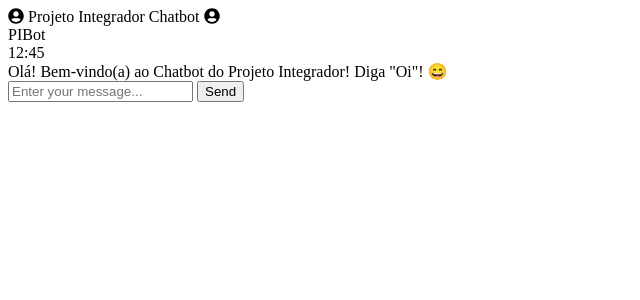
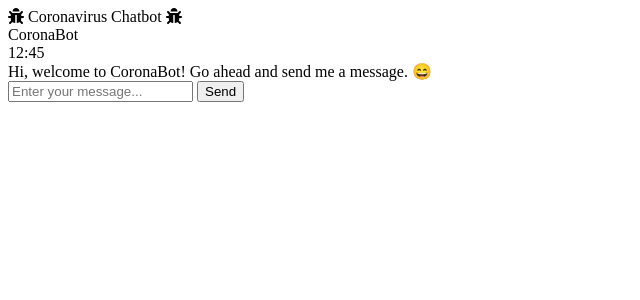
Before and after one commit to dan-primo/chatbot-pi, a Flask app: page / in a window 1280 px wide. Shown: the top 300 px of the page, without its empty margins (0-640 px from the left). Run offline with Flask 2, Linux system fonts and the light colour scheme; some libraries are stand-ins or nearby versions; grey boxes are pictures that could not be loaded.

Commit message:
original-project-english-version

```diff
--- a/app.py
+++ b/app.py
@@ -1,4 +1,4 @@
-import chatbot
+from chatbot import chatbot
 from flask import Flask, render_template, request
 
 app = Flask(__name__)
@@ -13,7 +13,7 @@ def home():
 @app.route("/get")
 def get_bot_response():
     userText = request.args.get('msg')
-    return str(chatbot.chatbot.get_response(userText))
+    return str(chatbot.get_response(userText))
 
 
 if __name__ == "__main__":
--- a/chatbot.py
+++ b/chatbot.py
@@ -1,19 +1,9 @@
-import self as self
-import spacy
 from chatterbot import ChatBot
+from chatterbot.trainers import ListTrainer
 from chatterbot.trainers import ChatterBotCorpusTrainer
-from chatterbot.trainers import ListTrainer
-
-nlp = spacy.load("en_core_web_sm")
-self.nlp = spacy.load(self.language.ISO_639_1.lower())
-
-if self.language.ISO_639_1.lower() == 'en':
-    self.nlp = spacy.load('en_core_web_sm')
-else:
-    self.nlp = spacy.load(self.language.ISO_639_1.lower())
 
 # Creating ChatBot Instance
-chatbot = ChatBot('PIBot')
+chatbot = ChatBot('PI-Bot')
 
 # Training with Personal Ques & Ans
 conversation = [
--- a/templates/index.html
+++ b/templates/index.html
@@ -1,9 +1,9 @@
 <!DOCTYPE html>
-<html lang="pt-BR">
+<html lang="en">
 
 <head>
   <meta charset="UTF-8">
-  <title>Projeto Integrador Chatbot</title>
+  <title>CoronaBot</title>
   <meta charset="UTF-8">
   <meta name="viewport" content="width=device-width, initial-scale=1.0">
   <meta http-equiv="X-UA-Compatible" content="ie=edge">
@@ -16,7 +16,7 @@
   <section class="msger">
     <header class="msger-header">
       <div class="msger-header-title">
-        <i class="fa fa-user-circle"></i> Projeto Integrador Chatbot <i class="fa fa-user-circle"></i>
+        <i class="fas fa-bug"></i> Coronavirus Chatbot <i class="fas fa-bug"></i>
       </div>
     </header>
 
@@ -26,12 +26,12 @@
 
         <div class="msg-bubble">
           <div class="msg-info">
-            <div class="msg-info-name">PIBot</div>
+            <div class="msg-info-name">CoronaBot</div>
             <div class="msg-info-time">12:45</div>
           </div>
 
           <div class="msg-text">
-            Olá! Bem-vindo(a) ao Chatbot do Projeto Integrador! Diga "Oi"! 😄
+            Hi, welcome to CoronaBot! Go ahead and send me a message. 😄
           </div>
         </div>
       </div>
@@ -55,8 +55,8 @@
     // Icons made by Freepik from www.flaticon.com
     const BOT_IMG = "https://image.flaticon.com/icons/svg/327/327779.svg";
     const PERSON_IMG = "https://image.flaticon.com/icons/svg/145/145867.svg";
-    const BOT_NAME = "PIBot";
-    const PERSON_NAME = "Você";
+    const BOT_NAME = "CoronaBot";
+    const PERSON_NAME = "You";
 
     msgerForm.addEventListener("submit", event => {
       event.preventDefault();
@@ -64,7 +64,7 @@
       const msgText = msgerInput.value;
       if (!msgText) return;
 
-      appendMessage(PERSON_NAME, PERSON_IMG, "ok", msgText);
+      appendMessage(PERSON_NAME, PERSON_IMG, "right", msgText);
       msgerInput.value = "";
       botResponse(msgText);
     });
@@ -74,13 +74,11 @@
       const msgHTML = `
 <div class="msg ${side}-msg">
   <div class="msg-img" style="background-image: url(${img})"></div>
-
   <div class="msg-bubble">
     <div class="msg-info">
       <div class="msg-info-name">${name}</div>
       <div class="msg-info-time">${formatDate(new Date())}</div>
     </div>
-
     <div class="msg-text">${text}</div>
   </div>
 </div>
```
Also changed, not shown: 1 other file.
